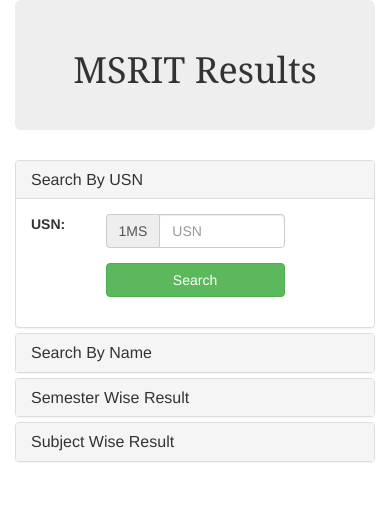
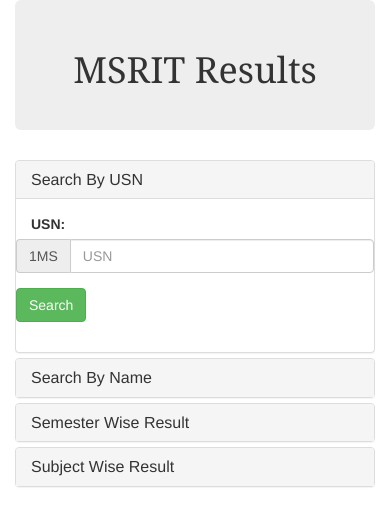
Before and after one commit to KidEinstein/MSRIT-Results, a Django app: page / in a window 390 px wide, after a click on "Search By USN". Shown: the top 526 px of the page. Run offline with Django 3.2, Linux system fonts and the light colour scheme; some libraries are stand-ins or nearby versions.

Commit message:
fab push

```diff
--- a/results_app/templates/results_app/index.html
+++ b/results_app/templates/results_app/index.html
@@ -24,14 +24,14 @@
                         <form role="form" class="form-horizontal" action="{% url 'results_app:usn_search' %}" method="post">
                             {% csrf_token %}
                             <div class="form-group">
-                                <label for="USN" class="control-label col-xs-3">USN:</label>
-                                <div class="col-xs-6 input-group">
+                                <label for="USN" class="control-label col-sm-3">USN:</label>
+                                <div class="col-sm-6 input-group">
                                     <span class="input-group-addon">1MS</span>
                                     <input type="text" class="form-control" id="usn" placeholder="USN" name="usn" />
                                 </div>
                             </div>
                             <div class="form-group">
-                                <button type="submit" class="btn btn-success col-xs-6 col-xs-offset-3">Search</button>
+                                <button type="submit" class="btn btn-success col-sm-6 col-sm-offset-3">Search</button>
                             </div>
                         </form>
                     </div>
@@ -49,16 +49,16 @@
                         <form role="form" class="form-horizontal" action="{% url 'results_app:student_name_list' %}" method="post">
                             {% csrf_token %}
                             <div class="form-group">
-                                <label for="Name" class="control-label col-xs-3">Name:</label>
-                                <div class="col-xs-6  input-group">
+                                <label for="Name" class="control-label col-sm-3">Name:</label>
+                                <div class="col-sm-6  input-group">
                                     <div class="input-group-addon">
                                         <span class="glyphicon glyphicon-user"></span>
                                     </div>
-                                    <input type="text" class="form-control col-xs-6" id="student_name" placeholder="Name" name="student_name" />
+                                    <input type="text" class="form-control col-sm-6" id="student_name" placeholder="Name" name="student_name" />
                                 </div>
                             </div>
                             <div class="form-group">
-                                <button type="submit" class="btn btn-success col-xs-6 col-xs-offset-3">Search</button>
+                                <button type="submit" class="btn btn-success col-sm-6 col-sm-offset-3">Search</button>
                             </div>
                         </form>
                     </div>
@@ -77,7 +77,7 @@
                             {% csrf_token %}
                             <input type="hidden" name="sort" value="sgpa">
                             <div class="form-group">
-                                <label for="semesters" class="control-label col-xs-3">Semester:</label>
+                                <label for="semesters" class="control-label col-sm-3">Semester:</label>
                                 <div class="btn-group" data-toggle="buttons" id="semesters">
                                     <label class="btn btn-primary disabled">
                                         <input type="radio" name="semester" id="1" value="1" />1
@@ -107,7 +107,7 @@
                             </div>
 
                             <div class="form-group">
-                                <label for="branch" class="control-label col-xs-3">Branch:</label>
+                                <label for="branch" class="control-label col-sm-3">Branch:</label>
                                 <div class="container-fluid">
                                     <div class="btn-group" data-toggle="buttons" id="branch">
                                         <label class="btn btn-primary">
@@ -151,7 +151,7 @@
                             </div>
 
                             <div class="form-group">
-                                <button type="submit" class="btn btn-success col-xs-6 col-xs-offset-3">Search</button>
+                                <button type="submit" class="btn btn-success col-sm-6 col-sm-offset-3">Search</button>
                             </div>
                         </form>
                     </div>
```
